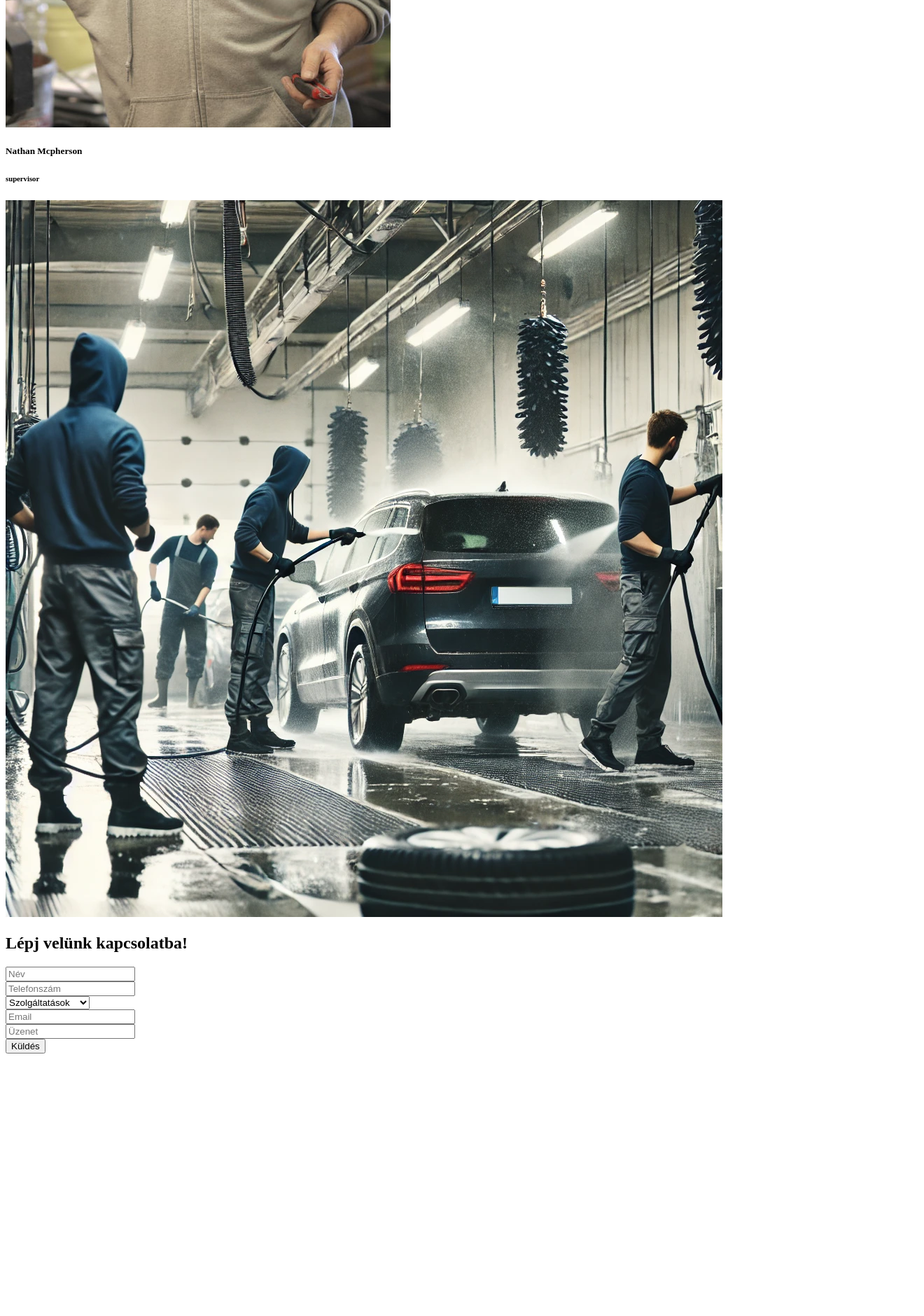
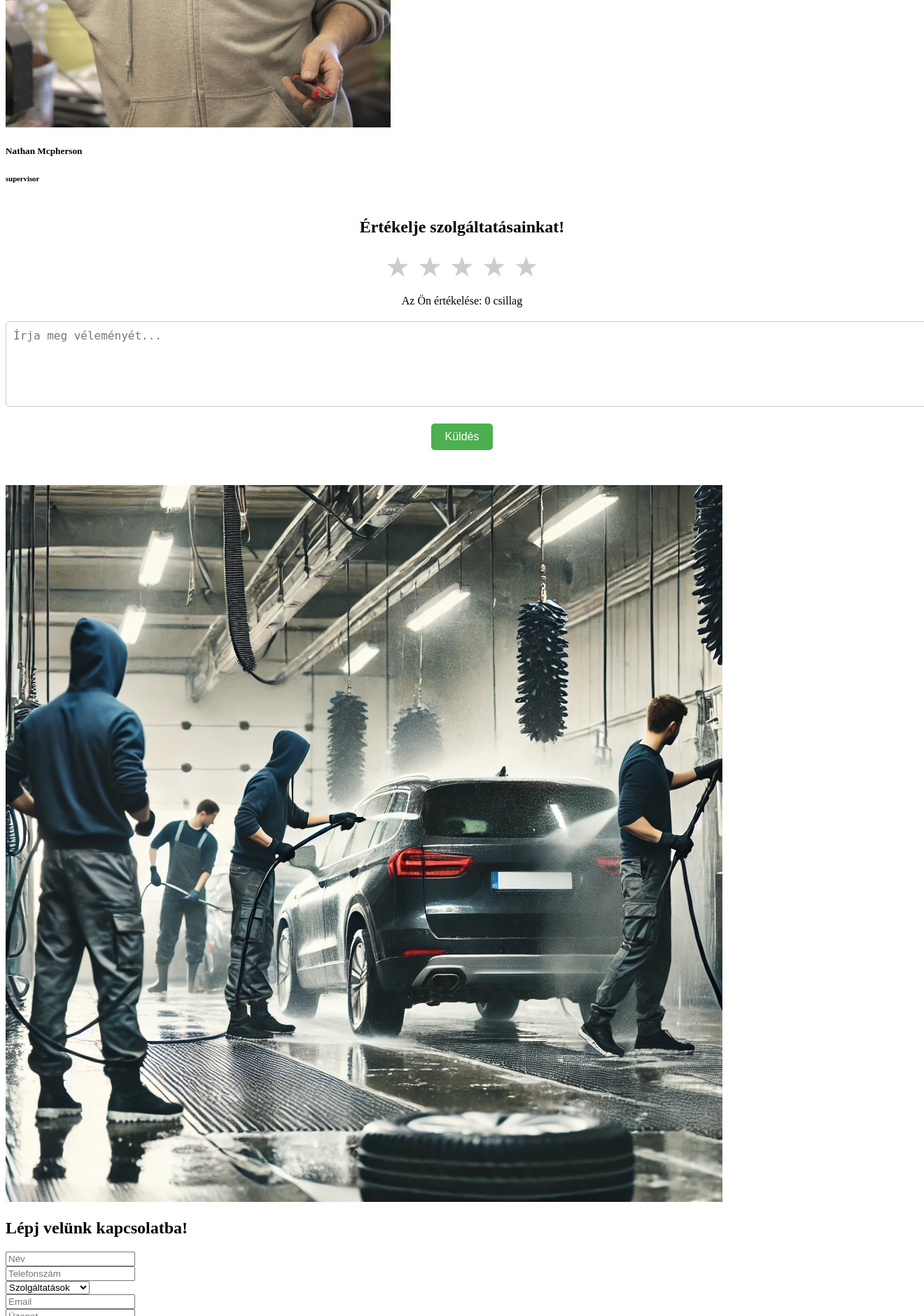
Before and after one commit to akostothh/BPautokozmetika, a PHP site: page /kezdolap.php in a window 1320 px wide; the page is wider, and only the part inside the window is pictured. Shown: the part 4620-6500 px from the top of that part at 70% size. Before the commit the page ends 6125 px from the top of that part, so only its background shows below. Run offline with PHP 8.4, Linux system fonts and the light colour scheme.

Commit message:
Add files via upload

```diff
--- a/kezdolap.php
+++ b/kezdolap.php
@@ -331,6 +331,29 @@
 
   <!-- end team section -->
 
+  <section class="rating_section">
+  <div class="container">
+    <div class="heading_container heading_center">
+      <h2>Értékelje szolgáltatásainkat!</h2>
+    </div>
+    <div class="rating">
+      <label for="star1" class="star">&#9733;</label>
+      <label for="star2" class="star">&#9733;</label>
+      <label for="star3" class="star">&#9733;</label>
+      <label for="star4" class="star">&#9733;</label>
+      <label for="star5" class="star">&#9733;</label>
+    </div>
+    <p>Az Ön értékelése: <span id="selected-rating">0</span> csillag</p>
+
+    <!-- Vélemény író felület -->
+    <div class="review_section">
+      <textarea id="review-text" placeholder="Írja meg véleményét..."></textarea>
+    </div>
+
+    <button onclick="submitRating()">Küldés</button>
+  </div>
+</section>
+
   <!-- contact section -->
   <section class="contact_section ">
     <div class="container-fluid">
@@ -388,11 +411,15 @@
   </section>
   <!-- end contact section -->
 
-  <!-- client section -->
 
 
 
-  <!-- end client section -->
+
+
+
+
+
+
 
   <!-- info section -->
 
@@ -447,5 +474,99 @@
   --_x: calc(-1*var(--g))
 }
 
+.rating_section {
+  text-align: center;
+  margin: 50px 0;
+}
+
+.rating {
+  font-size: 40px;
+  display: inline-block;
+}
+
+.star {
+  color: #ccc;
+  cursor: pointer;
+  transition: color 0.3s;
+}
+
+.star:hover, .star.selected {
+  color: #f5b301;
+}
+
+button {
+  margin-top: 20px;
+  padding: 10px 20px;
+  font-size: 16px;
+  background-color: #4CAF50;
+  color: white;
+  border: none;
+  cursor: pointer;
+  border-radius: 5px;
+}
+
+button:hover {
+  background-color: #45a049;
+}
+/* Vélemény szövegterület */
+.review_section {
+  margin-top: 20px;
+}
+
+textarea {
+  width: 100%;
+  height: 100px;
+  padding: 10px;
+  font-size: 16px;
+  border-radius: 5px;
+  border: 1px solid #ccc;
+  resize: vertical;
+}
+
+textarea:focus {
+  border-color: #4CAF50;
+  outline: none;
+}
+
 
 </style>
+
+<script>
+// Vélemény és értékelés együttes kezelése
+let selectedRating = 0;
+
+// A csillagok kiválasztásának kezelése
+const stars = document.querySelectorAll('.star');
+stars.forEach((star, index) => {
+  star.addEventListener('click', () => {
+    selectedRating = index + 1;
+    document.getElementById('selected-rating').innerText = selectedRating;
+    updateStars();
+  });
+});
+
+function updateStars() {
+  stars.forEach((star, index) => {
+    if (index < selectedRating) {
+      star.classList.add('selected');
+    } else {
+      star.classList.remove('selected');
+    }
+  });
+}
+
+// Vélemény beküldésének kezelése
+function submitRating() {
+  const reviewText = document.getElementById('review-text').value.trim();
+
+  if (selectedRating > 0 && reviewText) {
+    alert(`Köszönjük az értékelését! Ön ${selectedRating} csillagot adott. Véleménye: "${reviewText}"`);
+    // Itt lehet elküldeni az értékelést és véleményt a szerverre.
+  } else if (selectedRating > 0) {
+    alert(`Köszönjük az értékelést! Ön ${selectedRating} csillagot adott, de nem írt véleményt.`);
+  } else {
+    alert("Kérem válasszon csillagokat és írjon véleményt az értékeléshez!");
+  }
+}
+
+  </script>
```
Also changed, not shown: login_form.php (+19 -4 lines), reg_form.php (+28 -35 lines), regi_ir.php (+36 -13 lines).
